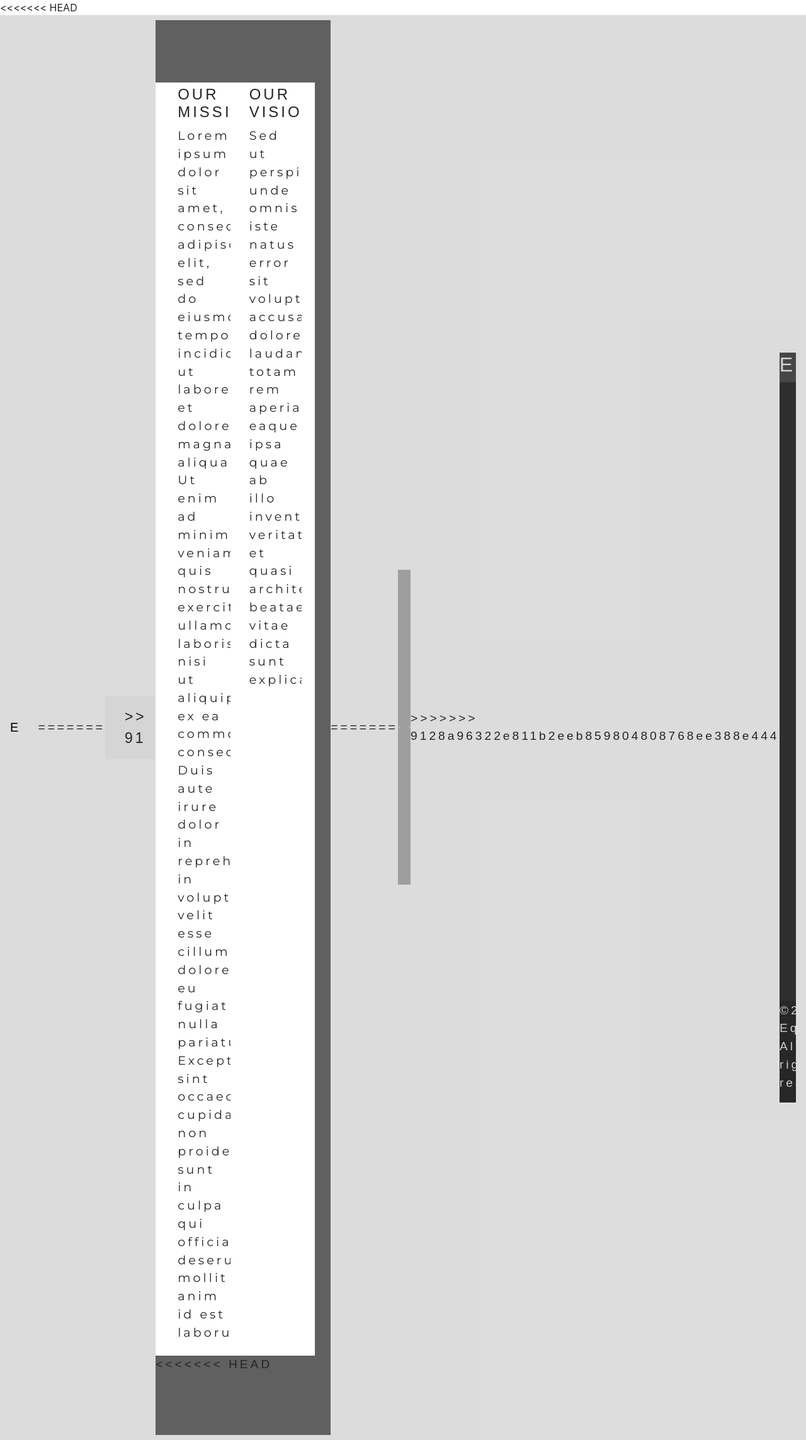
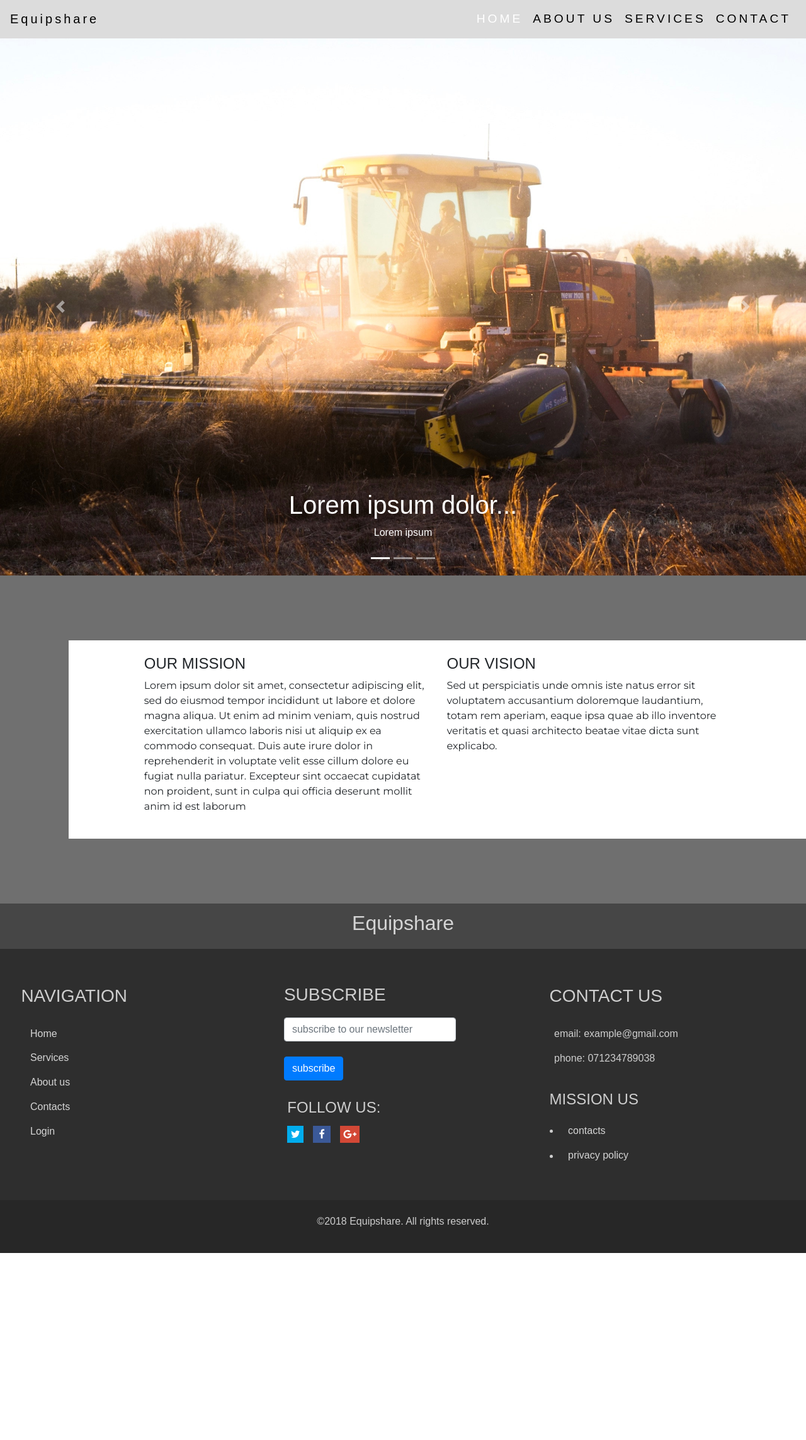
Before and after one commit to stephyi/equpshare-javascript, a PHP site: page / in a window 1280 px wide. Shown: the whole page at 63% size. After the commit the page ends 1990 px from the top, so only its background shows below. Run offline with PHP 8.4, Linux system fonts and the light colour scheme; some libraries are stand-ins or nearby versions; grey boxes are pictures that could not be loaded.

Commit message:
changed some of the images and added next and previous icons on the right and left

```diff
--- a/css/style.css
+++ b/css/style.css
@@ -24,7 +24,6 @@
 .navbar-nav li a:hover,
 .navbar-nav li.active a {
     color: white !important;
-
 }
 
 
@@ -48,8 +47,6 @@
     padding: 2%;
     background: #fff;
 }
-
-
 
 
 /* footer */
--- a/index.html
+++ b/index.html
@@ -29,7 +29,6 @@
 <body>
 
     <!-- Navbar Section-->
-<<<<<<< HEAD
     <nav class="navbar navbar-light navbar-expand-md">
         <a class="navbar-brand" href="#">Equipshare</a>
         <button class="navbar-toggler" type="button" data-toggle="collapse" data-target="#navbarCollapse">
@@ -43,26 +42,59 @@
                 <li class="nav-item"><a href="#" class="nav-link">SERVICES</a></li>
                 <li class="nav-item"><a href="#" class="nav-link">CONTACT</a></li>
             </ul>
-=======
 
-    <nav class="navbar navbar-fixed-top navbar-light navbar-expand-lg">
-        <div class="container-fluid" id="myNavbar">
-            <div class="navbar-header">
-                <a class="navbar-brand" href="#">Equipshare</a>
-            </div>
-            <button type="button" class="navbar-toggler" data-toggle="collapse" data-target="#navbarCollapse"><span class="navbar-toggler-icon"></span></button>
-            <div class="collapse navbar-collapse" id="navbarCollapse">
-                <ul class="navbar-nav ml-auto">
-                    <li class="nav-item"><a href="#" class="nav-link">HOME</a></li>
-                    <li class="nav-item"><a href="#" class="nav-link">ABOUT US</a></li>
-                    <li class="nav-item"><a href="#" class="nav-link">SERVICES</a></li>
-                    <li class="nav-item"><a href="#" class="nav-link">CONTACT</a></li>
-                </ul>
-            </div>
->>>>>>> 9128a96322e811b2eeb859804808768ee388e444
         </div>
     </nav>
     <!-- End of Nav section-->
+
+    <!-- Slideshow section-->
+    <div id="carouselExampleIndicators" class="carousel slide" data-ride="carousel">
+
+        <!-- Indicators -->
+        <ol class="carousel-indicators">
+            <li data-target="#carouselExampleIndicators" data-slide-to="0" class="active"></li>
+            <li data-target="#carouselExampleIndicators" data-slide-to="1"></li>
+            <li data-target="#carouselExampleIndicators" data-slide-to="2"></li>
+        </ol>
+
+        <!--slide images-->
+        <div class="carousel-inner">
+            <div class="carousel-item active">
+                <img class="img-fluid" src="images/noah-buscher-174567-unsplash.jpg" alt="First slide">
+                <div class="carousel-caption d-none d-md-block">
+                    <h1 class="caption-center">Lorem ipsum dolor...</h1>
+                    <p>Lorem ipsum</p>
+                </div>
+            </div>
+            <div class="carousel-item">
+                <img class="img-fluid" src="images/jonathan-mast-387762-unsplash.jpg" alt="Second slide">
+                <div class="carousel-caption d-none d-md-block">
+                    <h1 class="caption-center">Lorem ipsum dolor...</h1>
+                    <p>Lorem ipsum</p>
+                </div>
+            </div>
+            <div class="carousel-item">
+                <img class="img-fluid" src="images/xavi-moll-15959-unsplash.jpg" alt="Third slide">
+                <div class="carousel-caption d-none d-md-block">
+                    <h1 class="caption-center">Lorem ipsum dolor...</h>
+                        <p>Lorem ipsum</p>
+                </div>
+            </div>
+        </div>
+
+        <!-- the controls-->
+        <a class="carousel-control-prev" href="#carouselExampleIndicators" role="button" data-slide="prev">
+            <span class="carousel-control-prev-icon" aria-hidden="true"></span>
+            <span class="sr-only">Previous</span>
+        </a>
+
+        <!-- side controls-->
+        <a class="carousel-control-next" href="#carouselExampleIndicators" role="button" data-slide="next">
+            <span class="carousel-control-next-icon" aria-hidden="true"></span>
+            <span class="sr-only">Next</span>
+        </a>
+    </div>
+
     <!--mission and Vision section -->
     <section class="mission-section">
         <div class="row">
@@ -88,44 +120,8 @@
             </div>
         </div>
 
-<<<<<<< HEAD
     </section>
     <!-- end of vision and mission section-->
-=======
-    <!-- Slideshow section-->
-    <div id="myCarousel" class="carousel slide"  data-ride="carousel">
-        <!-- Indicators -->
-        <ul class="carousel-indicators">
-            <li data-target="#myCarousel" data-slide-to="0" class="active"></li>
-            <li data-target="#myCarousel" data-slide-to="1"></li>
-            <li data-target="#myCarousel" data-slide-to="2"></li>
-        </ul>
-
-        <!--slide images-->
-        <div class="carousel-inner">
-            <div class="carousel-item active">
-                <img src="https://images.unsplash.com/photo-1506092490682-b2cc6b651308?ixlib=rb-0.3.5&ixid=eyJhcHBfaWQiOjEyMDd9&s=02f1c80416ee13e1dcd8aa841c17f5b2&auto=format&fit=crop&w=500&q=60" width="100%" height="500">
-            </div>
-            <div class="carousel-item">
-                <img src="https://images.unsplash.com/photo-1505833464198-4993b36cdfab?ixlib=rb-0.3.5&ixid=eyJhcHBfaWQiOjEyMDd9&s=e7870b90c11fe0d07a6ae460dec20105&auto=format&fit=crop&w=500&q=60" width="100%" height="500">
-            </div>
-            <div class="carousel-item">
-                <img src="https://images.unsplash.com/photo-1506092490682-b2cc6b651308?ixlib=rb-0.3.5&ixid=eyJhcHBfaWQiOjEyMDd9&s=02f1c80416ee13e1dcd8aa841c17f5b2&auto=format&fit=crop&w=500&q=60" width="100%" height="500">
-            </div>
-        </div>
-
-    <!-- the controls-->
-        <a class="carousel-control-prev" href="#myCarousel" data-slide="prev">
-            <span class="carousel-control-prev-icon"></span>
-        </a>
-        <a class="carousel-control-next" href="#myCarousel" data-slide="next">
-            <span class="carousel-control-next-icon"></span>
-        </a>
-    </div>
-
-
-
->>>>>>> 9128a96322e811b2eeb859804808768ee388e444
 
     <!--footer section-->
     <footer class="footer">
```
Also changed, not shown: images/jonathan-mast-387762-unsplash.jpg (added), images/noah-buscher-174567-unsplash.jpg (added), images/scott-goodwill-408543-unsplash.jpg (added), images/xavi-moll-15959-unsplash.jpg (added).
